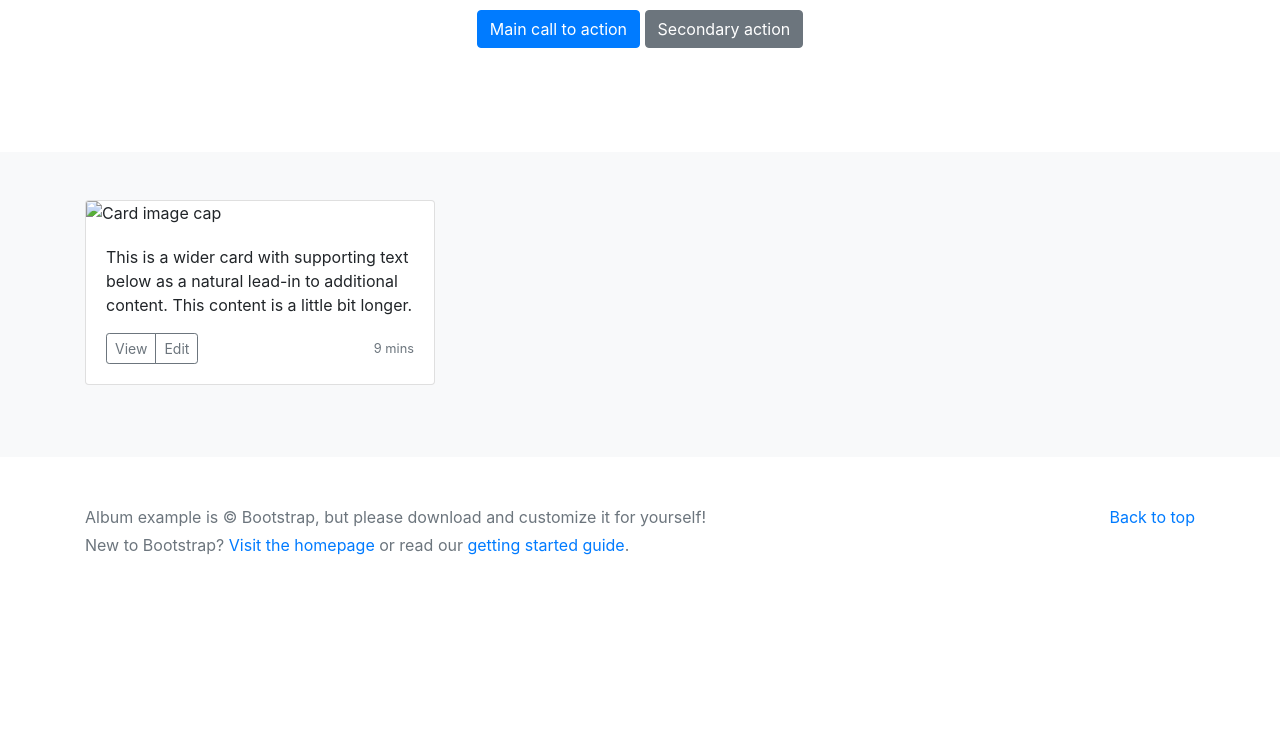
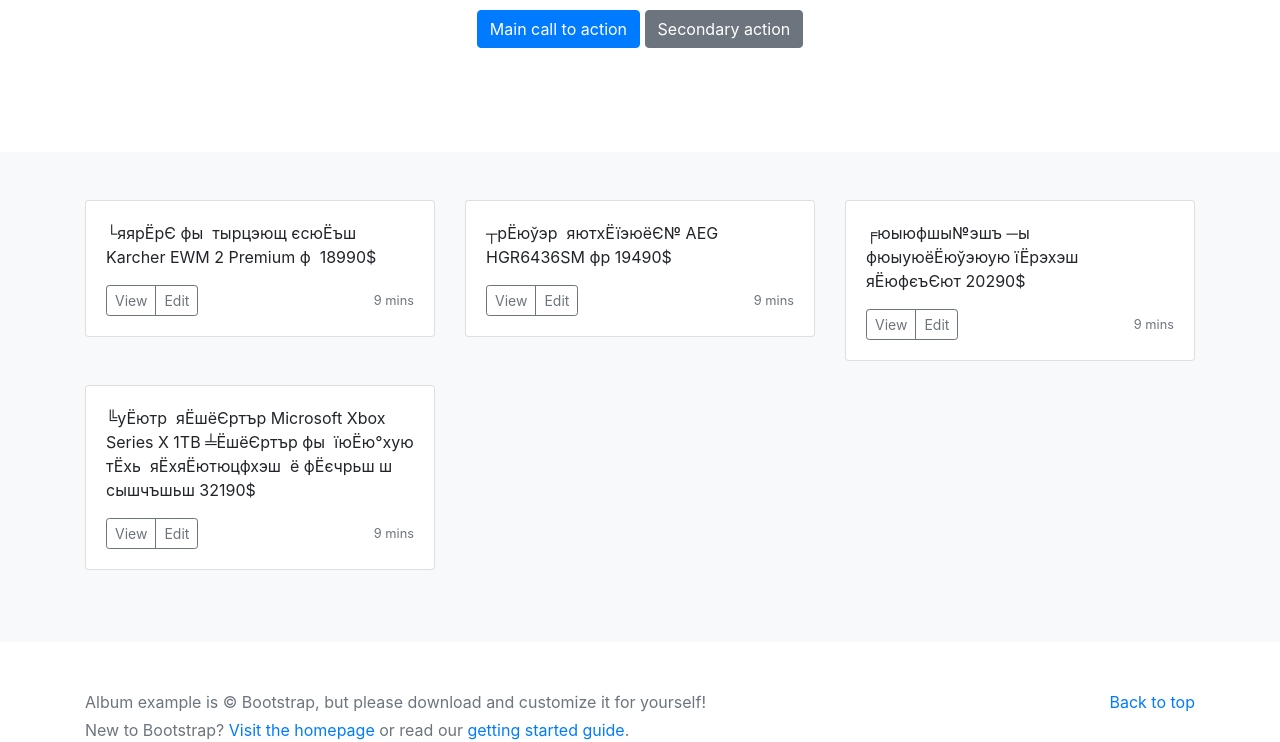
Before and after one commit to IngAivar/ORM_in_Django_20.1, a Django app: page / in a window 1280 px wide. Shown: the part 312-1054 px from the top of the page. Before the commit the page ends 867 px from the top, so only its background shows below. Run offline with Django 4.2, Linux system fonts and the light colour scheme; data comes from the database, SQL or seed files in the repository; some libraries are stand-ins or nearby versions.

Commit message:
all works (del img and add text from product to cards)

```diff
--- a/catalog/templates/catalog/home.html
+++ b/catalog/templates/catalog/home.html
@@ -77,14 +77,12 @@
         <div class="container">
 
             <div class="row">
+                {% for object in object_list %}
                     <div class="col-md-4">
                         <div class="card mb-4 box-shadow">
-                        <img class="card-img-top"
-                             data-src="holder.js/100px225?theme=thumb&bg=55595c&fg=eceeef&text=Thumbnail"
-                             alt="Card image cap">
+
                             <div class="card-body">
-                            <p class="card-text">This is a wider card with supporting text below as a natural lead-in to
-                                additional content. This content is a little bit longer.</p>
+                                <p class="card-text">{{ object }}</p>
                                 <div class="d-flex justify-content-between align-items-center">
                                     <div class="btn-group">
                                         <button type="button" class="btn btn-sm btn-outline-secondary">View</button>
@@ -95,6 +93,7 @@
                             </div>
                         </div>
                     </div>
+                {% endfor %}
             </div>
         </div>
     </div>
```
Lines whose indentation alone changed are shown as unchanged.
